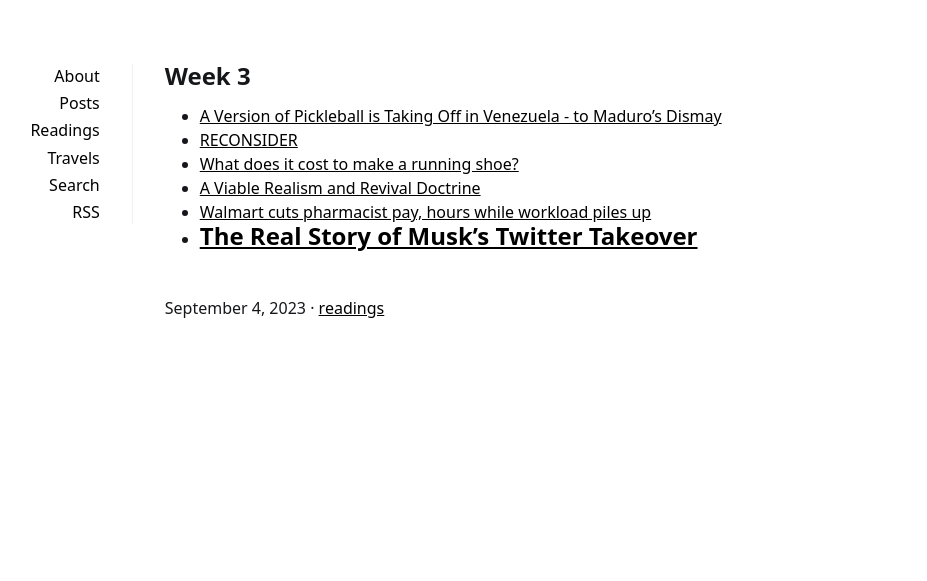
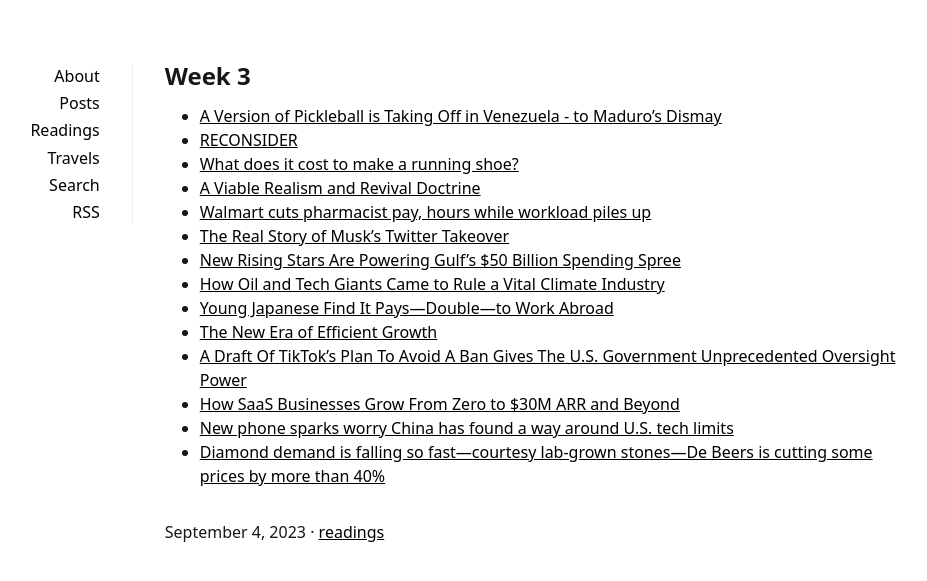
Before and after one commit to Jerry-Sun/jerry-sun.github.io, a Jekyll site: the page built from _posts/2023-09-04-sept-4.md, in a window 1280 px wide. Shown: the top 581 px of the page, without its empty margins (188-1115 px from the left). Built offline with Jekyll 4.4.1, drawn with Linux system fonts in a browser that asks for light colours.

Commit message:
upload week3 readings

```diff
--- a/_posts/2023-09-04-sept-4.md
+++ b/_posts/2023-09-04-sept-4.md
@@ -11,6 +11,13 @@
 - [RECONSIDER](https://m.signalvnoise.com/reconsider/){:target="\_blank"}
 - [What does it cost to make a running shoe?](https://www.solereview.com/what-does-it-cost-to-make-a-running-shoe/){:target="\_blank"}
 - [A Viable Realism and Revival Doctrine](https://www.theamericanconservative.com/a-viable-realism-and-revival-doctrine/){:target="\_blank"}
-- [Walmart cuts pharmacist pay, hours while workload piles up](https://www.reuters.com/business/healthcare-pharmaceuticals/walmart-cuts-pharmacist-pay-hours-while-workload-piles-up-2023-08-29/)
-- [The Real Story of Musk’s Twitter Takeover](https://www.wsj.com/tech/elon-musk-twitter-x-takeover-walter-isaacson-5f553fa)
--
+- [Walmart cuts pharmacist pay, hours while workload piles up](https://www.reuters.com/business/healthcare-pharmaceuticals/walmart-cuts-pharmacist-pay-hours-while-workload-piles-up-2023-08-29/){:target="\_blank"}
+- [The Real Story of Musk’s Twitter Takeover](https://www.wsj.com/tech/elon-musk-twitter-x-takeover-walter-isaacson-5f553fa){:target="\_blank"}
+- [New Rising Stars Are Powering Gulf’s $50 Billion Spending Spree](https://www.bloomberg.com/news/articles/2023-09-01/new-rising-stars-are-powering-gulf-s-50-billion-spending-spree?srnd=premium-middle-east&utm_content=middleeast&utm_campaign=socialflow-organic&utm_source=twitter&utm_medium=social#xj4y7vzkg){:target="\_blank"}
+- [How Oil and Tech Giants Came to Rule a Vital Climate Industry](https://www.wsj.com/business/energy-oil/how-oil-and-tech-giants-came-to-rule-a-vital-climate-industry-241e8535?st=v7tpofo0bew199w&reflink=desktopwebshare_permalink&utm_source=substack&utm_medium=email){:target="\_blank"}
+- [Young Japanese Find It Pays—Double—to Work Abroad](https://www.wsj.com/world/asia/young-japanese-find-it-paysdoubleto-work-abroad-a5b48fb1){:target="\_blank"}
+- [The New Era of Efficient Growth](https://www.iconiqcapital.com/growth/insights/2023-growth-and-efficiency?utm_source=social&utm_medium=linkedin&utm_campaign=2023ToplineGrowth&utm_content=corereport)
+- [A Draft Of TikTok’s Plan To Avoid A Ban Gives The U.S. Government Unprecedented Oversight Power](https://www.forbes.com/sites/emilybaker-white/2023/08/21/draft-tiktok-cfius-agreement/?sh=1059415a112a&utm_source=substack&utm_medium=email){:target="\_blank"}
+- [How SaaS Businesses Grow From Zero to $30M ARR and Beyond](https://chartmogul.com/reports/saas-growth-report/2023/?utm_source=substack&utm_medium=email){:target="\_blank"}
+- [New phone sparks worry China has found a way around U.S. tech limits](https://www.washingtonpost.com/technology/2023/09/02/huawei-raimondo-phone-chip-sanctions/){:target="\_blank"}
+- [Diamond demand is falling so fast—courtesy lab-grown stones—De Beers is cutting some prices by more than 40%](https://fortune.com/2023/09/03/diamond-demand-falling-lab-grown-stones-de-beers-cutting-cutting-prices/){:target="\_blank"}
--- a/index.html
+++ b/index.html
@@ -3,19 +3,19 @@
 title: Hey there. 👋
 ---
 <p style="padding-top: 8px;"> I'm Jerry! Let me quickly introduce myself:</p>
-<ul style="padding-left: 35px; padding-top: 15px; padding-bottom: 15px">
+<ul style="padding-left: 35px; padding-top: 12px; padding-bottom: 12px">
     <li>Grew up in the Seattle area.</li>
     <li>Went to Indiana University.
     <li>Began career in consulting, then joined a startup called <a href="https://messari.io/"
             target="_blank">Messari</a>.</li>
-    <li>Enjoy reading, cycling, foreign language songs, Seattle sports
+    <li>Enjoy reading, foreign language songs, Formula 1, and Seattle sports
         teams.
     </li>
+    <li>Appreciate well-designed bicycles and mechanical keyboards.</li>
     <li>Traveled to 20 countries across four continents.</li>
     <li>Favorite cafe is <a href="https://www.aroomcoffee.com/" target="_blank">Aroom</a>. Try a vietnamese
         egg coffee sometime.</li>
 </ul>
-
 <p>I am currently looking for roles in bizops and strategy. You can always reach me at jerry.jn.sun@gmail.com or
     <a href="https://www.x.com/jerrysun_" target="_blank">@jerrysun_</a> on Twitter (er,
     X.com).
```
